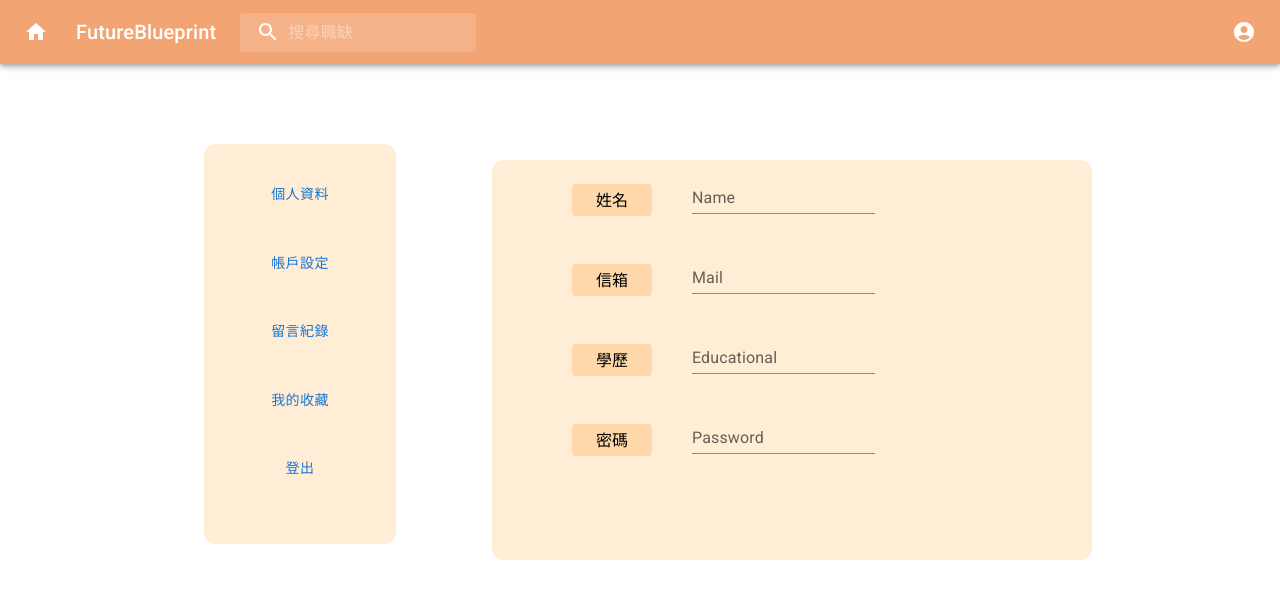
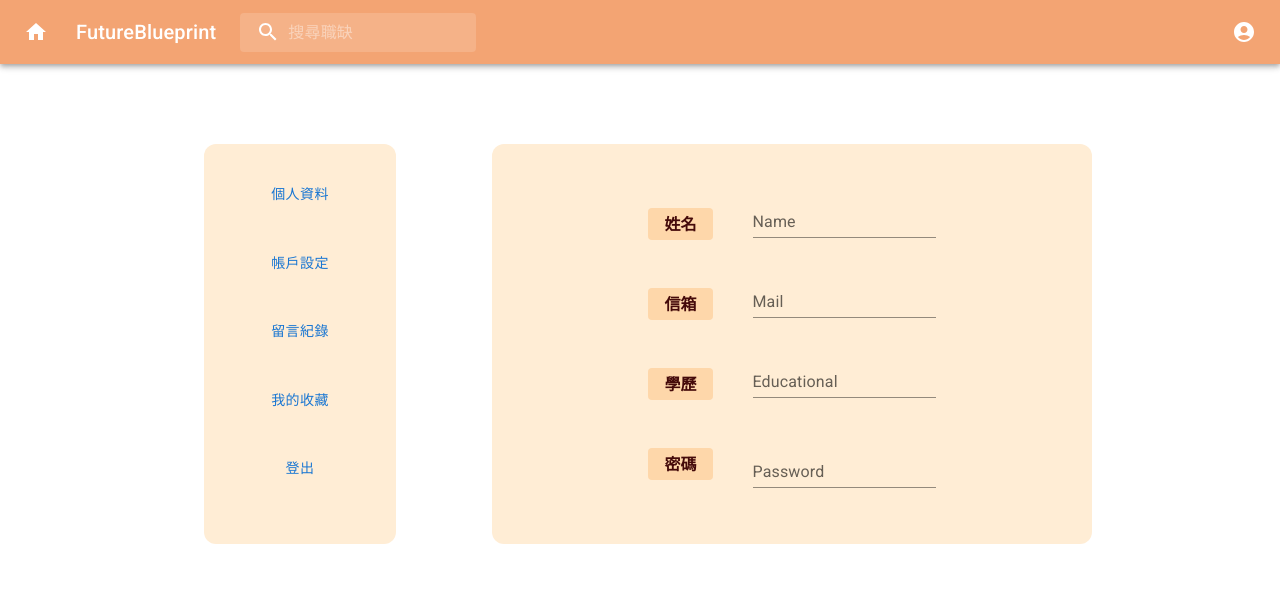
Before and after one commit to KJCGray/Future_blueprint, a Next.js app: page /personal in a window 1280 px wide. Both pictures are taken after a click on the button "帳戶設定". Shown: the top 598 px of the page. Built offline with nearby package versions, Linux system fonts and the light colour scheme.

Commit message:
Personaltotal optimization

```diff
--- a/src/app/components/personalpage/accountsetting.js
+++ b/src/app/components/personalpage/accountsetting.js
@@ -6,17 +6,17 @@ const userdata = () => {
 
   return (
     <div className=' bg-orange-100 rounded-xl w-[600px] h-[400px]'>
-        <div className='flex flex-col justify-center mt-8 ml-20'>
+        <div className='flex flex-col items-center w-auto pt-10'>
             <div className='flex items-center'>
-                <div className='flex items-center justify-center w-20 h-8 my-6 mr-10 bg-orange-200 rounded'>
+                <div className='flex items-center justify-center w-auto h-8 p-4 my-6 mr-10 font-semibold bg-orange-200 rounded text-red-950'>
                     姓名
                 </div>
                 <div className='mb-5'>
-                    <TextField id="standard-basic" label="Name" variant="standard" />
+                    <TextField id="standard-basic" label="Name" variant="standard"/>
                 </div>
             </div>
             <div className='flex items-center'>
-                <div className='flex items-center justify-center w-20 h-8 my-6 mr-10 bg-orange-200 rounded'>
+                <div className='flex items-center justify-center w-auto h-8 p-4 my-6 mr-10 font-semibold bg-orange-200 rounded text-red-950'>
                     信箱
                 </div>
                 <div className='mb-5'>
@@ -24,18 +24,18 @@ const userdata = () => {
                 </div>
             </div>
             <div className='flex items-center'>
-                <div className='flex items-center justify-center w-20 h-8 my-6 mr-10 bg-orange-200 rounded'>
+                <div className='flex items-center justify-center w-auto h-8 p-4 my-6 mr-10 font-semibold bg-orange-200 rounded text-red-950'>
                     學歷
                 </div>
                 <div className='mb-5'>
                     <TextField id="standard-basic" label="Educational" variant="standard" />
                 </div>
             </div>
-            <div className='flex items-center'>
-                <div className='flex items-center justify-center w-20 h-8 my-6 mr-10 bg-orange-200 rounded'>
+            <div className='flex items-center justify-center'>
+                <div className='flex items-center justify-center w-auto h-8 p-4 my-6 mr-10 font-semibold bg-orange-200 rounded text-red-950'>
                     密碼
                 </div>
-                <div className='mb-5'>
+                <div >
                     <TextField id="standard-basic" label="Password" variant="standard" />
                 </div>
             </div>
--- a/src/app/components/personalpage/userdata.js
+++ b/src/app/components/personalpage/userdata.js
@@ -10,7 +10,7 @@ const userdata = () => {
           <AccountCircleIcon sx={{ fontSize: 40 }} />
         </div>
         <div className='flex items-center justify-center w-20 h-8 mx-5 my-3 bg-orange-200 rounded'>
-          <div className='font-semibold text-red-950'>
+          <div className='font-semibold text-red-950 '>
             證   照
           </div>
         </div>
```
